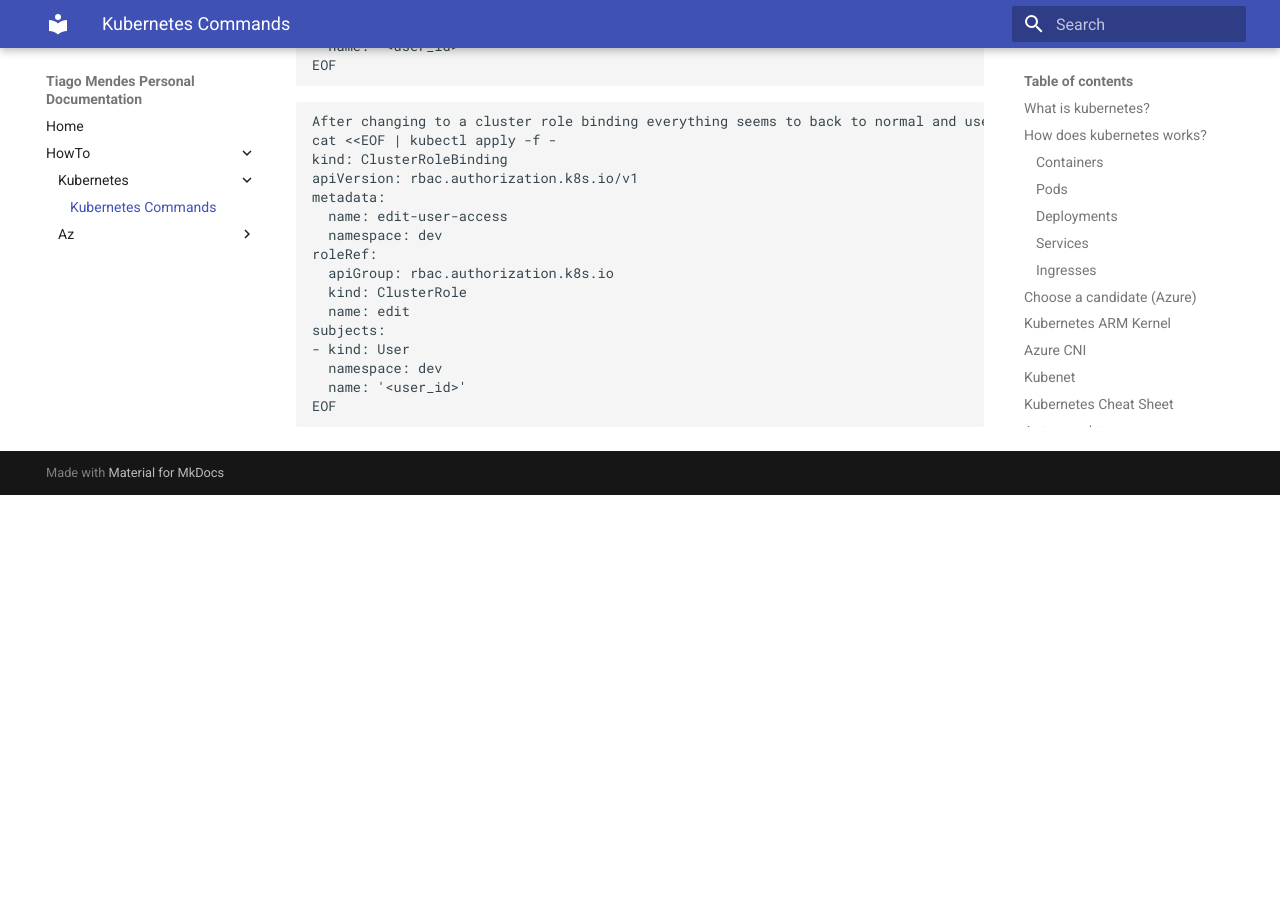
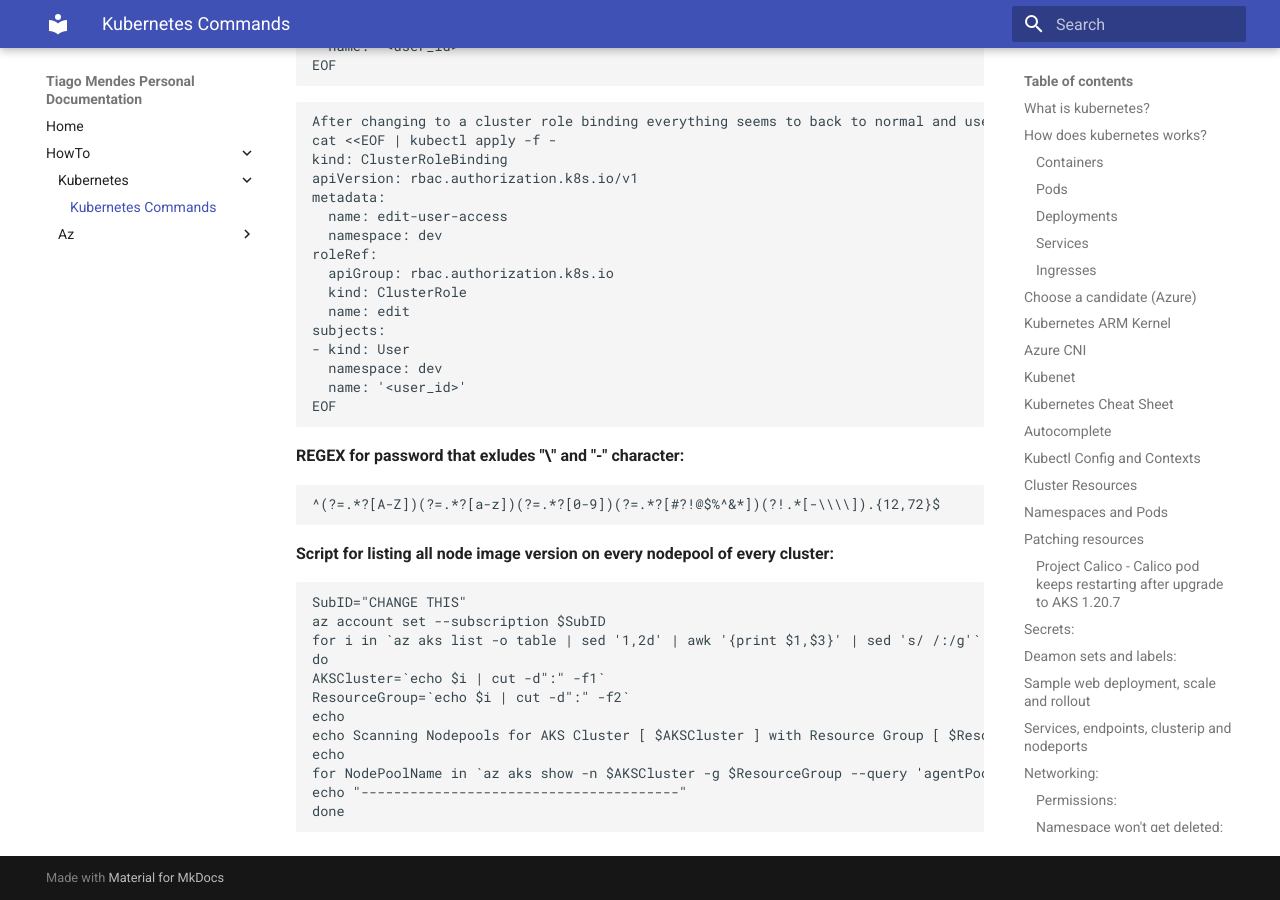
Before and after one commit to tmcmm/k8s-documentation, an MkDocs documentation site: the page built from docs/howto/kubernetes/kubernetes-help.md, in a window 1280 px wide and 900 px high, scrolled down 54685 px. Built offline with MkDocs 1.6.1 and Material for MkDocs 9.7.7, drawn with Linux system fonts in a browser that asks for light colours; before the commit the page ends 55180 px from its top, so only the background shows below that.

Commit message:
Update kubernetes-help.md

````diff
--- a/docs/howto/kubernetes/kubernetes-help.md
+++ b/docs/howto/kubernetes/kubernetes-help.md
@@ -2378,3 +2378,22 @@ subjects:
   name: '<user_id>'
 EOF
 ```
+__REGEX for password that exludes "\" and "-" character:__
+```
+^(?=.*?[A-Z])(?=.*?[a-z])(?=.*?[0-9])(?=.*?[#?!@$%^&*])(?!.*[-\\\\]).{12,72}$
+```
+__Script for listing all node image version on every nodepool of every cluster:__
+```
+SubID="CHANGE THIS"
+az account set --subscription $SubID
+for i in `az aks list -o table | sed '1,2d' | awk '{print $1,$3}' | sed 's/ /:/g'`
+do
+AKSCluster=`echo $i | cut -d":" -f1`
+ResourceGroup=`echo $i | cut -d":" -f2`
+echo
+echo Scanning Nodepools for AKS Cluster [ $AKSCluster ] with Resource Group [ $ResourceGroup ] located in subscription [ $SubID ]
+echo
+for NodePoolName in `az aks show -n $AKSCluster -g $ResourceGroup --query 'agentPoolProfiles[*].name' -o tsv`; do echo NodePoolName: $NodePoolName; echo Current Node Image : `az aks nodepool show --cluster-name $AKSCluster -g $ResourceGroup --query nodeImageVersion --name $NodePoolName`; echo Latest Node Image : `az aks nodepool get-upgrades --cluster-name $AKSCluster -g $ResourceGroup --query latestNodeImageVersion --nodepool-name $NodePoolName`; echo; done
+echo "---------------------------------------"
+done
+```
````
